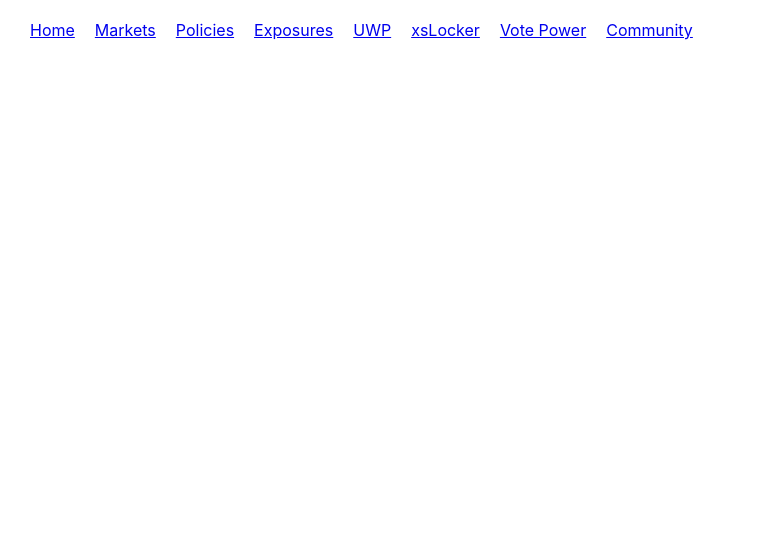
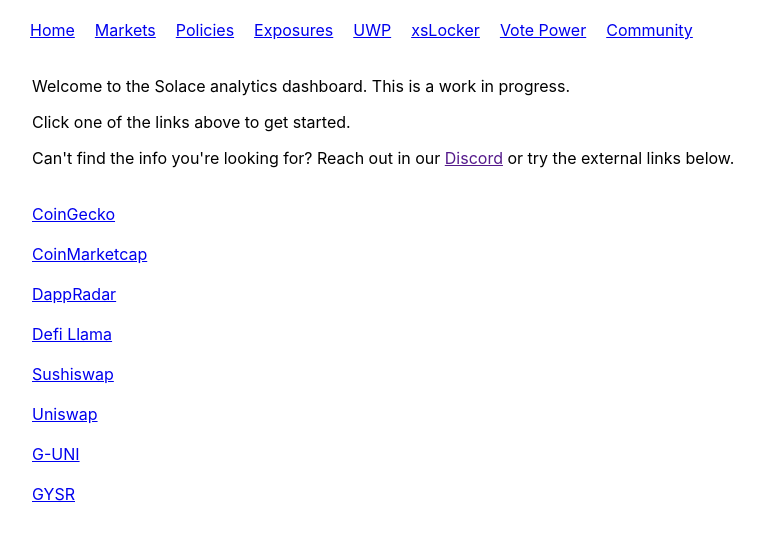
Before and after one commit to solace-fi/solace-analytics, a Next.js app: page / in a window 1280 px wide. Shown: the top 540 px of the page, without its empty margins (0-765 px from the left). Built offline with nearby package versions, Linux system fonts and the light colour scheme.

Commit message:
add stuff to index page

```diff
--- a/pages/index.tsx
+++ b/pages/index.tsx
@@ -6,9 +6,23 @@
 const Home: NextPage = () => {
   return (
     <div className={styles.container}>
-
+      <p>Welcome to the Solace analytics dashboard. This is a work in progress.</p>
+      <p>Click one of the links above to get started.</p>
+      <p>Can&apos;t find the info you&apos;re looking for? Reach out in our <a href="">Discord</a> or try the external links below.</p><br/>
+      {externalLink("CoinGecko", "https://www.coingecko.com/en/coins/solace")}
+      {externalLink("CoinMarketcap", "https://coinmarketcap.com/currencies/solace/")}
+      {externalLink("DappRadar", "https://dappradar.com/ethereum/defi/solace-protocol")}
+      {externalLink("Defi Llama", "https://defillama.com/protocol/solace")}
+      {externalLink("Sushiswap", "https://analytics.sushi.com/tokens/0x501acE9c35E60f03A2af4d484f49F9B1EFde9f40")}
+      {externalLink("Uniswap", "https://info.uniswap.org/#/polygon/tokens/0x501acE9c35E60f03A2af4d484f49F9B1EFde9f40")}
+      {externalLink("G-UNI", "https://www.sorbet.finance/#/pools/0x38e7e05Dfd9fa3dE80dB0e7AC03AC57Fa832C78A")}
+      {externalLink("GYSR", "https://app.gysr.io/pool/0xf54f26ec9657664c098d4a6879d52cc8bdeccc50")}
     </div>
   )
 }
 
 export default Home
+
+const externalLink = (text:string, href:string) => (
+  <><a target="_blank" rel="noreferrer" href={href}>{text}</a><br/><br/></>
+)
```
